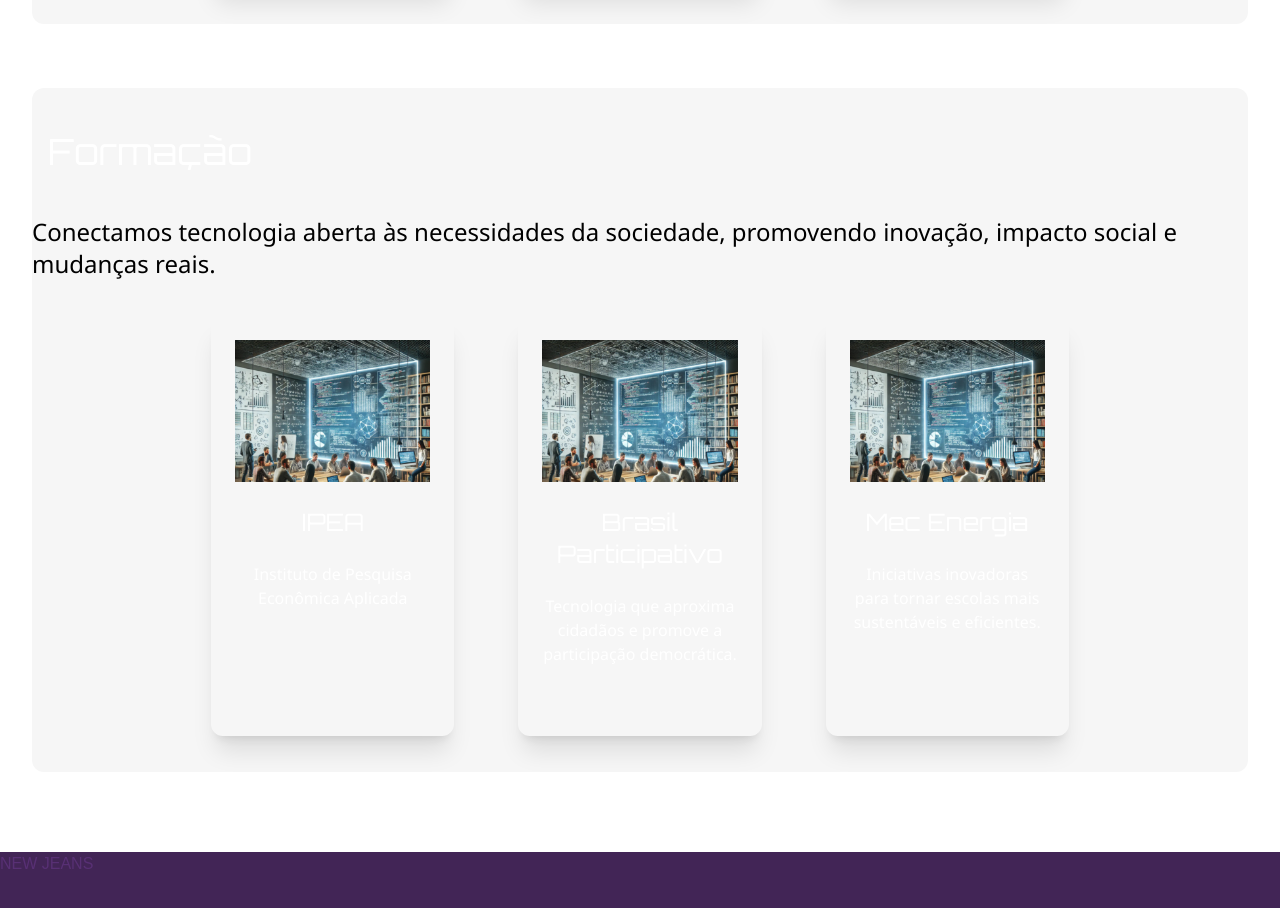
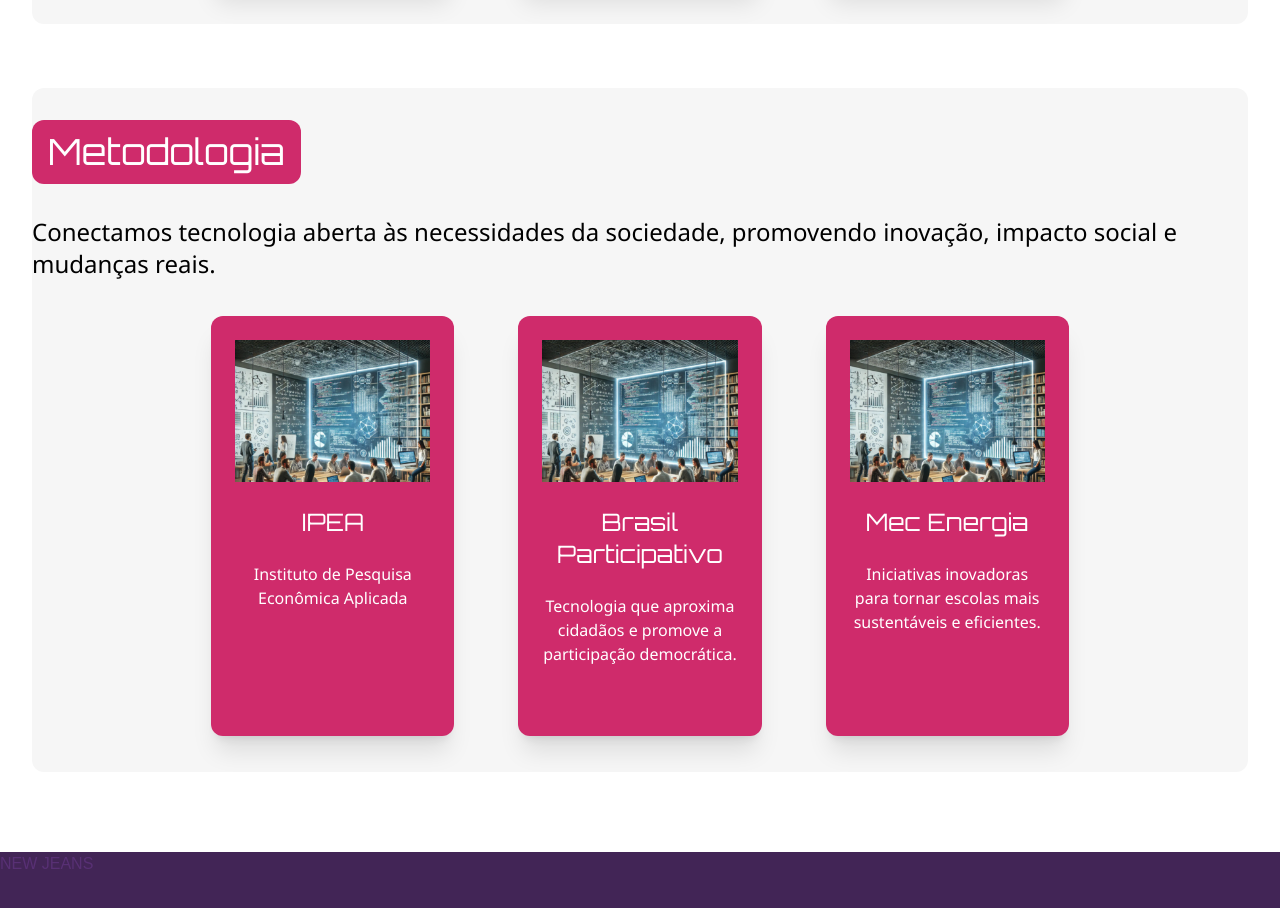
Before and after one commit to GustavoHenriqueRS/lappis-site, a Next.js app: page / in a window 1280 px wide. Shown: the part 2360-3268 px from the top of the page. Built offline with nearby package versions, Linux system fonts and the light colour scheme.

Commit message:
fix: corrigindo cores

```diff
--- a/src/app/page.tsx
+++ b/src/app/page.tsx
@@ -5,7 +5,7 @@ import logoAntiga from "../app/public/logoAntiga.png";
 import Image from "next/image";
 
 export default async function Home() {
-  const sessionFiles = ["parcerias.json", "metodologia.json", "formacao.json"];
+  const sessionFiles = ["parcerias.json", "formacao.json", "metodologia.json"];
 
   return (
     <div className="-z-10 flex items-center justify-center flex-col mt-24 gap-16">
--- a/src/app/public/data/formacao.json
+++ b/src/app/public/data/formacao.json
@@ -1,8 +1,8 @@
 {
   "title": "Formação",
   "description": "Conectamos tecnologia aberta às necessidades da sociedade, promovendo inovação, impacto social e mudanças reais.",
-  "hoverColor": "bg-secundaria500Laranja",
-  "cardColors": "bg-primaria06",
+  "hoverColor": "secundaria500Lilas",
+  "cardColors": "primaria05",
   "cards": {
     "ipea": {
       "title": "IPEA",
--- a/src/app/public/data/metodologia.json
+++ b/src/app/public/data/metodologia.json
@@ -1,8 +1,8 @@
 {
   "title": "Metodologia",
   "description": "Conectamos tecnologia aberta às necessidades da sociedade, promovendo inovação, impacto social e mudanças reais.",
-  "hoverColor": "bg-secundaria500Laranja",
-  "cardColors": "bg-primaria06",
+  "hoverColor": "secundaria500Laranja",
+  "cardColors": "primaria04",
   "cards": {
     "ipea": {
       "title": "IPEA",
--- a/src/app/public/data/parcerias.json
+++ b/src/app/public/data/parcerias.json
@@ -1,8 +1,8 @@
 {
   "title": "Parcerias",
   "description": "Conectamos tecnologia aberta às necessidades da sociedade, promovendo inovação, impacto social e mudanças reais.",
-  "hoverColor": "bg-secundaria500Laranja",
-  "cardColors": "bg-primaria06",
+  "hoverColor": "secundaria500Laranja",
+  "cardColors": "primaria06",
   "cards": {
     "ipea": {
       "title": "IPEA",
--- a/src/components/card.tsx
+++ b/src/components/card.tsx
@@ -18,7 +18,7 @@ export default function Card({
 }: CardProps) {
   return (
     <div
-      className={`p-6 ${color} hover:${hoverColor} text-white rounded-xl  flex flex-col items-center w-1/5  text-center mt-9 h-card shadow-xl`}
+      className={`p-6 bg-${color} hover:${hoverColor} text-white rounded-xl  flex flex-col items-center w-1/5  text-center mt-9 h-card shadow-xl`}
     >
       <Image src={img} alt="imagem do card" width={290} height={290} />
       <h1 className="text-2xl font-orbitron mt-6">{title}</h1>
--- a/src/components/sessionComponent.tsx
+++ b/src/components/sessionComponent.tsx
@@ -33,9 +33,7 @@ export default async function SessionComponent({
   const data = JSON.parse(file);
 
   const session: Session = data;
-  console.log(session);
   const cards: Card[] = Object.values(session.cards);
-  console.log(cards);
 
   return (
     <Square>
--- a/src/components/squareTitle.tsx
+++ b/src/components/squareTitle.tsx
@@ -6,7 +6,7 @@ interface SquareTitleProps {
 export default function SquareTitle({ title, color }: SquareTitleProps) {
   return (
     <div
-      className={`px-4 py-8 ${color} rounded-xl h-4 flex items-center font-orbitron text-white absolute left-8 mt-8`}
+      className={`px-4 py-8 bg-${color} rounded-xl h-4 flex items-center font-orbitron text-white absolute left-8 mt-8`}
     >
       <h1 className="text-4xl">{title}</h1>
     </div>
```
